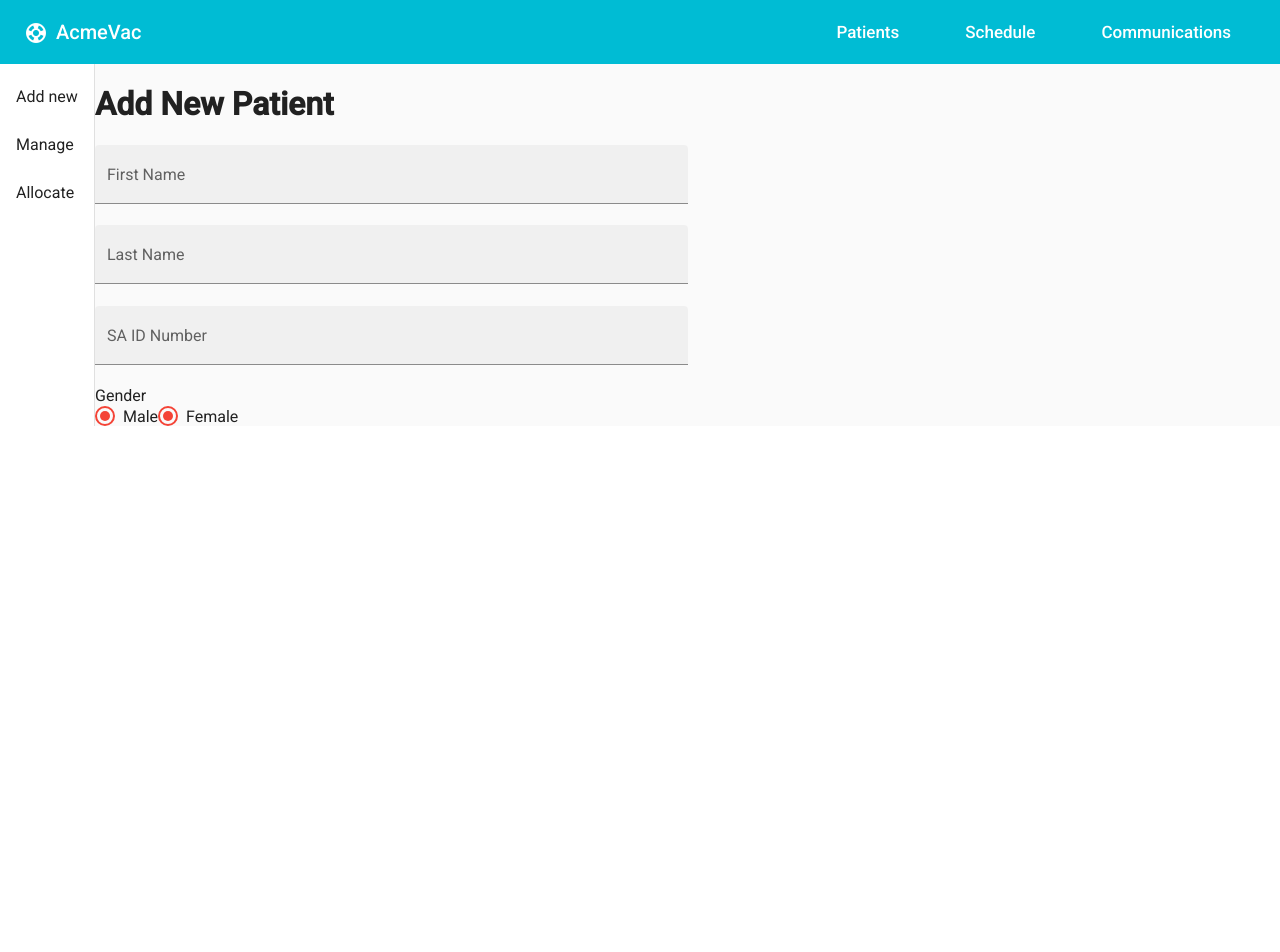
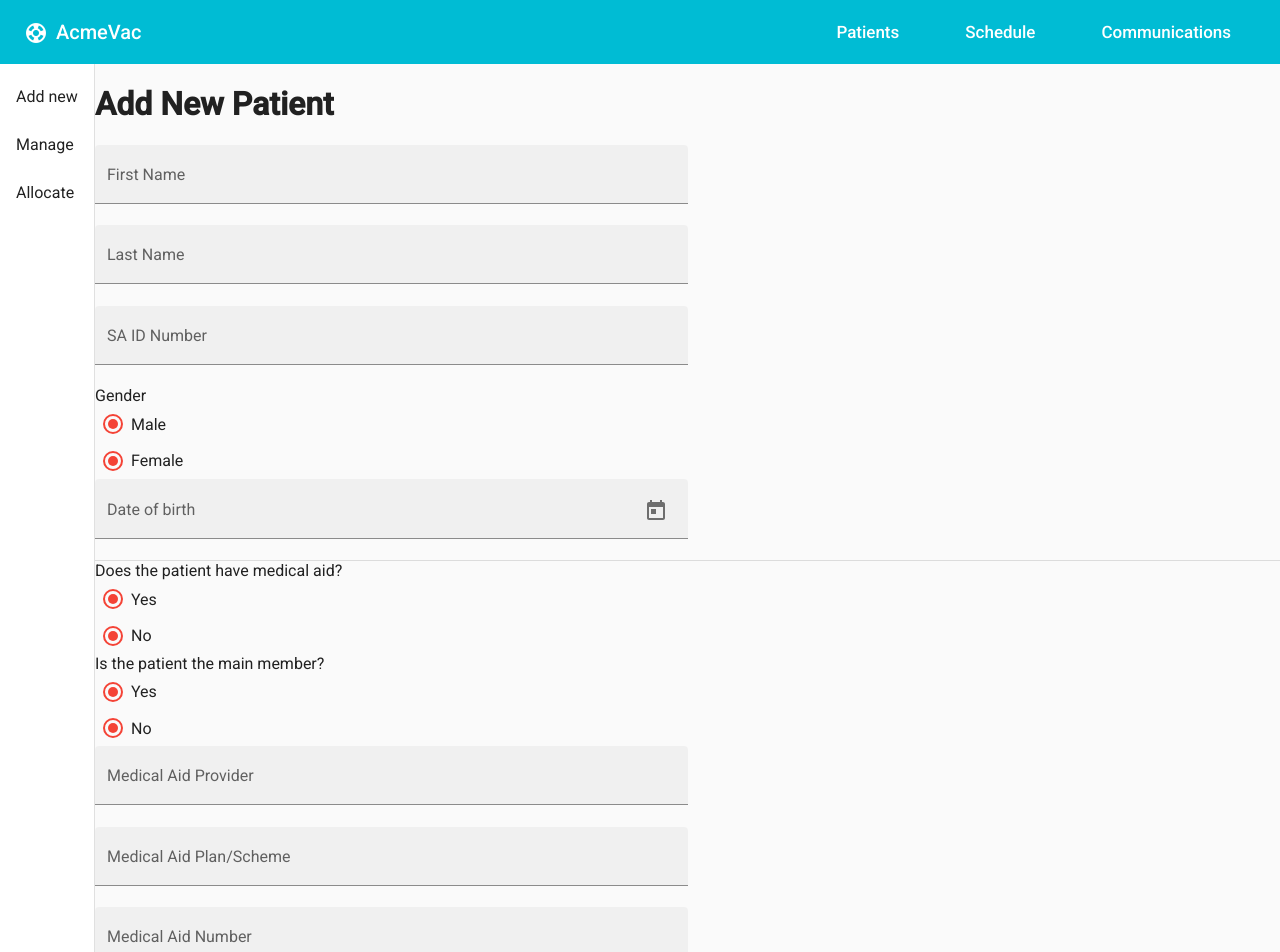
Before and after one commit to irfaanf/acme-vac, an Angular app: page / in a window 1280 px wide. Shown: the top 952 px of the page. Before the commit the page ends 800 px from the top, so only its background shows below. Built offline with nearby package versions, Linux system fonts and the light colour scheme.

Commit message:
Add patient screen: created DOB, medical aid fields

```diff
--- a/src/app/angular-material/angular-material.module.ts
+++ b/src/app/angular-material/angular-material.module.ts
@@ -6,6 +6,7 @@ import { MatButtonToggleModule } from '@angular/material/button-toggle';
 import { MatCardModule } from '@angular/material/card';
 import { MatCheckboxModule } from '@angular/material/checkbox';
 import { MatChipsModule } from '@angular/material/chips';
+import { MatNativeDateModule } from '@angular/material/core';
 import { MatDatepickerModule } from '@angular/material/datepicker';
 import { MatDialogModule } from '@angular/material/dialog';
 import { MatExpansionModule } from '@angular/material/expansion';
@@ -38,6 +39,7 @@ const materialModules = [
   MatInputModule,
   MatAutocompleteModule,
   MatDatepickerModule,
+  MatNativeDateModule,
   MatFormFieldModule,
   MatRadioModule,
   MatSelectModule,
--- a/src/app/web/body/content/add-person-screen/add-person-screen.component.html
+++ b/src/app/web/body/content/add-person-screen/add-person-screen.component.html
@@ -25,4 +25,49 @@
             Female
         </mat-radio-button>
     </mat-radio-group>
+
+    <mat-form-field appearance="fill" class="vac-form-field">
+        <mat-label>Date of birth</mat-label>
+        <input matInput [matDatepicker]="picker">
+        <mat-datepicker-toggle matSuffix [for]="picker"></mat-datepicker-toggle>
+        <mat-datepicker #picker [startAt]="startDate"></mat-datepicker>
+    </mat-form-field>
+
+    <mat-divider></mat-divider>
+
+    <label id="ma-have-radio-group-label">Does the patient have medical aid?</label>
+    <mat-radio-group aria-labelledby="ma-have-radio-group-label" class="vac-form-field">
+        <mat-radio-button>
+            Yes
+        </mat-radio-button>
+        <mat-radio-button>
+            No
+        </mat-radio-button>
+    </mat-radio-group>
+
+    <label id="ma-main-member-radio-group-label">Is the patient the main member?</label>
+    <mat-radio-group aria-labelledby="ma-main-member-radio-group-label" class="vac-form-field">
+        <mat-radio-button>
+            Yes
+        </mat-radio-button>
+        <mat-radio-button>
+            No
+        </mat-radio-button>
+    </mat-radio-group>
+
+    <mat-form-field appearance="fill" class="vac-form-field">
+        <mat-label>Medical Aid Provider</mat-label>
+        <input matInput placeholder="Medical Aid Provider">
+    </mat-form-field>
+
+    <mat-form-field appearance="fill" class="vac-form-field">
+        <mat-label>Medical Aid Plan/Scheme</mat-label>
+        <input matInput placeholder="Medical Aid Plan/Scheme">
+    </mat-form-field>
+
+    <mat-form-field appearance="fill" class="vac-form-field">
+        <mat-label>Medical Aid Number</mat-label>
+        <input matInput placeholder="Medical Aid Number" type="number">
+    </mat-form-field>
+
 </form>
--- a/src/app/web/body/content/add-person-screen/add-person-screen.component.ts
+++ b/src/app/web/body/content/add-person-screen/add-person-screen.component.ts
@@ -8,9 +8,12 @@ import { Component, OnInit } from '@angular/core';
 })
 export class AddPersonScreenComponent implements OnInit {
 
+  startDate: Date;
+
   constructor() { }
 
   ngOnInit(): void {
+    this.startDate = new Date(1930, 0, 1);
   }
 
 }
--- a/src/styles.scss
+++ b/src/styles.scss
@@ -11,6 +11,23 @@ body {
   font-family: Roboto, "Helvetica Neue", sans-serif;
 }
 
+.vac-form {
+  .vac-form-field {
+    &.mat-radio-group {
+      display: flex;
+      flex-direction: column;
+
+      .mat-radio-button {
+        margin: .5em;
+      }
+    }
+  }
+
+  .vac-radio {
+    display: flex;
+  }
+}
+
 @media screen and (min-width: 960px){
   .vac-form {
 
```
